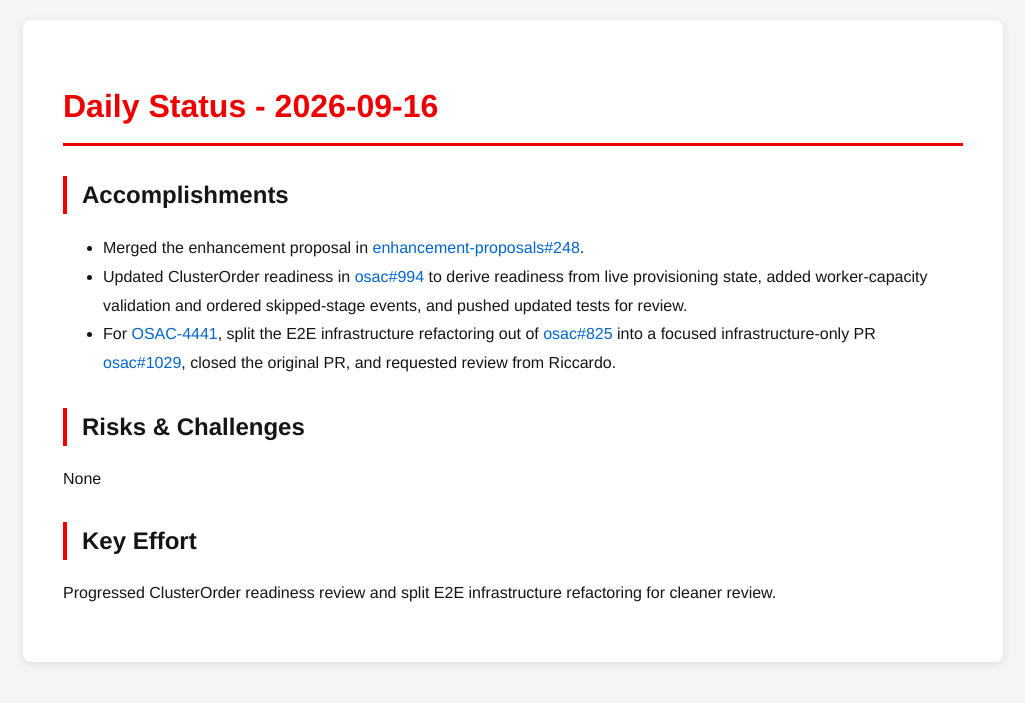
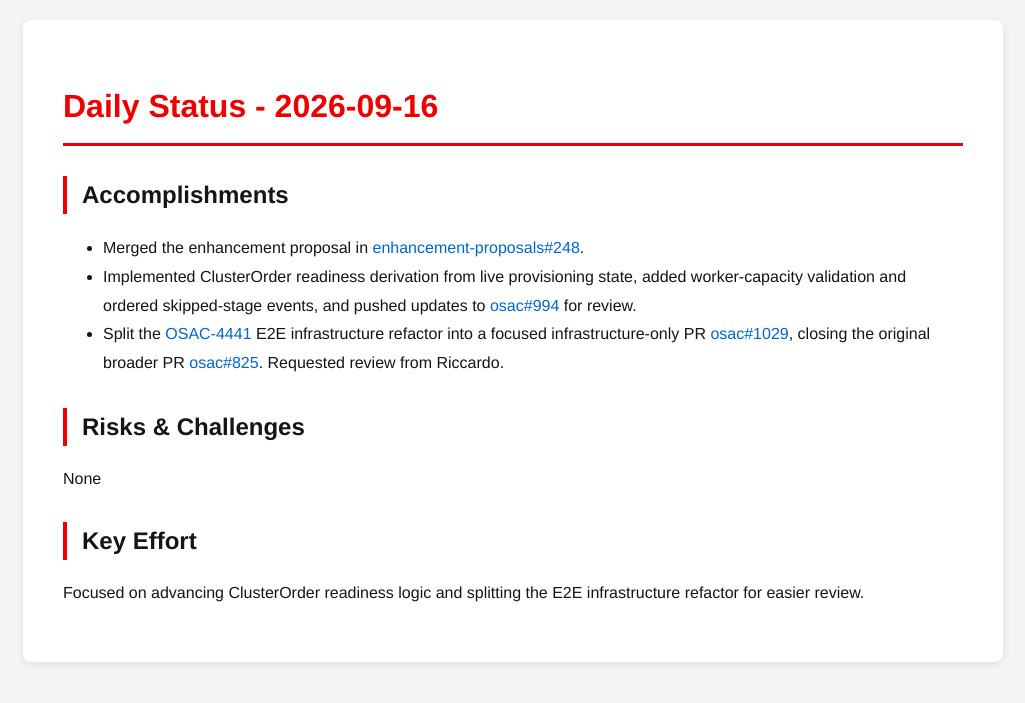
Before and after one commit to tzvatot/daily-status, a Jekyll site: the page built from 2026-09-16.md, in a window 1280 px wide. Shown: the top 703 px of the page, without its empty margins (127-1152 px from the left). Built offline with Jekyll 4.4.1, drawn with Linux system fonts in a browser that asks for light colours.

Commit message:
Daily status update - 2026-09-16

```diff
--- a/2026-09-16.md
+++ b/2026-09-16.md
@@ -8,11 +8,11 @@ date: 2026-09-16
 
 ## Accomplishments
 - Merged the enhancement proposal in [enhancement-proposals#248](https://github.com/osac-project/enhancement-proposals/pull/248).
-- Updated ClusterOrder readiness in [osac#994](https://github.com/osac-project/osac/pull/994) to derive readiness from live provisioning state, added worker-capacity validation and ordered skipped-stage events, and pushed updated tests for review.
-- For [OSAC-4441](https://redhat.atlassian.net/browse/OSAC-4441), split the E2E infrastructure refactoring out of [osac#825](https://github.com/osac-project/osac/pull/825) into a focused infrastructure-only PR [osac#1029](https://github.com/osac-project/osac/pull/1029), closed the original PR, and requested review from Riccardo.
+- Implemented ClusterOrder readiness derivation from live provisioning state, added worker-capacity validation and ordered skipped-stage events, and pushed updates to [osac#994](https://github.com/osac-project/osac/pull/994) for review.
+- Split the [OSAC-4441](https://redhat.atlassian.net/browse/OSAC-4441) E2E infrastructure refactor into a focused infrastructure-only PR [osac#1029](https://github.com/osac-project/osac/pull/1029), closing the original broader PR [osac#825](https://github.com/osac-project/osac/pull/825). Requested review from Riccardo.
 
 ## Risks & Challenges
 None
 
 ## Key Effort
-Progressed ClusterOrder readiness review and split E2E infrastructure refactoring for cleaner review.
+Focused on advancing ClusterOrder readiness logic and splitting the E2E infrastructure refactor for easier review.
```
